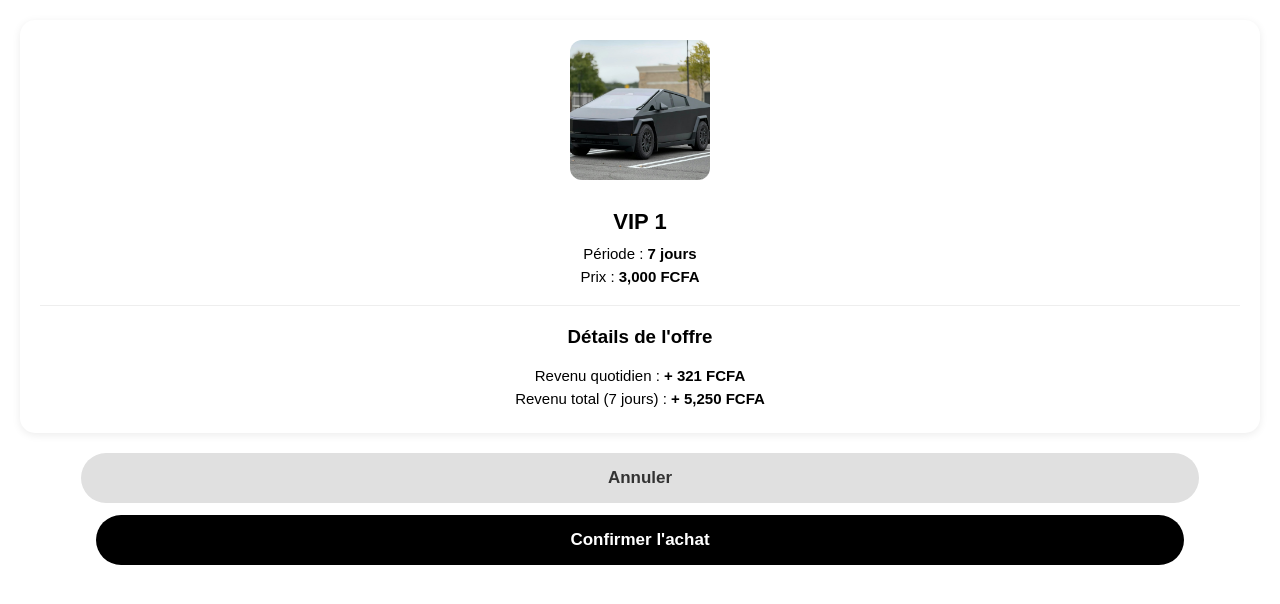
After one commit to fredogary7-rgb/Cyber, a Flask app: page /offres_noel/confirmer/1 in a window 1280 px wide. The commit adds this page. Shown: the top 604 px of the page. Run offline with Flask 3, Linux system fonts and the light colour scheme; the visitor is signed in with stand-in values (Sample User, id 1); some libraries are stand-ins or nearby versions.

Commit message:
Mise à jour de la page

```diff
--- a/app.py
+++ b/app.py
@@ -706,6 +706,130 @@ def wallet_setup_page():
 
     return render_template("wallet_setup.html")
 
+
+# 🎄 Offres Noël
+OFFRES_NOEL = [
+    {"id": 1, "nom": "VIP 1", "prix": 3000,
+     "revenu_journalier": int((3000 * 0.75) / 7), "duree": 7,
+     "revenu_total": int(3000 * 1.75), "image": "cyber1.jpg"},
+
+    {"id": 2, "nom": "VIP 2", "prix": 8000,
+     "revenu_journalier": int((8000 * 0.75) / 7), "duree": 7,
+     "revenu_total": int(8000 * 1.75), "image": "cyber2.jpg"},
+
+    {"id": 3, "nom": "VIP 3", "prix": 20000,
+     "revenu_journalier": int((20000 * 0.75) / 7), "duree": 7,
+     "revenu_total": int(20000 * 1.75), "image": "cyber3.jpg"},
+
+    {"id": 4, "nom": "VIP 4", "prix": 40000,
+     "revenu_journalier": int((40000 * 0.75) / 7), "duree": 7,
+     "revenu_total": int(40000 * 1.75), "image": "cyber4.jpg"},
+
+    {"id": 5, "nom": "VIP 5", "prix": 90000,
+     "revenu_journalier": int((90000 * 0.75) / 7), "duree": 7,
+     "revenu_total": int(90000 * 1.75), "image": "cyber5.jpg"},
+
+    {"id": 6, "nom": "VIP 6", "prix": 180000,
+     "revenu_journalier": int((180000 * 0.75) / 7), "duree": 7,
+     "revenu_total": int(180000 * 1.75), "image": "cyber6.jpg"},
+
+    {"id": 7, "nom": "VIP 7", "prix": 400000,
+     "revenu_journalier": int((400000 * 0.75) / 7), "duree": 7,
+     "revenu_total": int(400000 * 1.75), "image": "cyber7.jpg"},
+
+    {"id": 8, "nom": "VIP 8", "prix": 800000,
+     "revenu_journalier": int((800000 * 0.75) / 7), "duree": 7,
+     "revenu_total": int(800000 * 1.75), "image": "cyber8.jpg"}
+]
+
+@app.route("/offres_noel")
+@login_required
+def offres_noel_page():
+    phone = get_logged_in_user_phone()
+    user = User.query.filter_by(phone=phone).first()
+
+    max_invest = db.session.query(db.func.max(Investissement.montant)) \
+        .filter_by(phone=phone, actif=True).scalar() or 0
+
+    return render_template(
+        "offres_noel.html",
+        user=user,
+        produits=OFFRES_NOEL,
+        max_invest=max_invest
+    )
+
+
+@app.route("/offres_noel/valider/<int:prod_id>", methods=["POST"])
+@login_required
+def valider_offre_noel(prod_id):
+    phone = get_logged_in_user_phone()
+    user = User.query.filter_by(phone=phone).first()
+
+    produit = next((p for p in OFFRES_NOEL if p["id"] == prod_id), None)
+    if not produit:
+        flash("Offre introuvable.", "danger")
+        return redirect(url_for("offres_noel_page"))
+
+    montant = produit["prix"]
+
+    if user.solde_total < montant:
+        flash("Solde insuffisant.", "danger")
+        return redirect(url_for("offres_noel_page"))
+
+    # Enregistrer en attente de confirmation
+    return redirect(url_for("confirmer_offre_noel", prod_id=prod_id))
+
+
+@app.route("/offres_noel/confirmer/<int:prod_id>", methods=["GET", "POST"])
+@login_required
+def confirmer_offre_noel(prod_id):
+    phone = get_logged_in_user_phone()
+    user = User.query.filter_by(phone=phone).first()
+
+    # Recherche du produit
+    produit = next((p for p in OFFRES_NOEL if p["id"] == prod_id), None)
+    if not produit:
+        flash("Offre introuvable.", "danger")
+        return redirect(url_for("offres_noel_page"))
+
+    montant = produit["prix"]
+    revenu_journalier = produit["revenu_journalier"]
+    revenu_total = produit["revenu_total"]
+    # --- Affichage du template (GET)
+    if request.method == "GET":
+        return render_template(
+            "confirm_noel.html",
+            p=produit,  # clé `p` pour correspondre au template
+            revenu_total=revenu_total,
+            user=user
+        )
+
+    # --- Validation de l’achat (POST)
+    if float(user.solde_total or 0) < montant:
+        flash("Solde insuffisant.", "danger")
+        return redirect(url_for("offres_noel_page"))
+
+    # Débiter le solde
+    user.solde_total -= montant
+
+    # Créer un investissement
+    inv = Investissement(
+        phone=phone,
+        montant=montant,
+        revenu_journalier=revenu_journalier,
+        duree=7,
+        actif=True
+    )
+    db.session.add(inv)
+    db.session.commit()
+
+    # Page de chargement / confirmation
+    return render_template(
+        "achat_rapide_loader.html",
+        produit=produit,
+        montant=montant
+    )
+
 @app.route("/retrait", methods=["GET", "POST"])
 @login_required
 def retrait_page():
--- /dev/null
+++ b/templates/confirm_noel.html
@@ -0,0 +1,92 @@
+<!DOCTYPE html>
+<html lang="fr">
+<head>
+<meta charset="UTF-8">
+<meta name="viewport" content="width=device-width, initial-scale=1.0">
+<title>Confirmer l'achat - {{ p.nom if p else 'Offre' }}</title>
+
+<style>
+    body {
+        background: #fff;
+        font-family: 'Poppins', sans-serif;
+        margin: 0;
+        padding: 0;
+        text-align: center;
+    }
+
+    .card {
+        background: white;
+        margin: 20px;
+        padding: 20px;
+        border-radius: 15px;
+        box-shadow: 0 2px 8px rgba(0,0,0,0.08);
+    }
+
+    img.product-img {
+        width: 140px;
+        height: 140px;
+        border-radius: 12px;
+        object-fit: cover;
+        margin-bottom: 15px;
+    }
+
+    p {
+        font-size: 15px;
+        margin: 6px 0;
+    }
+
+    h2 {
+        margin: 10px 0;
+        font-size: 22px;
+    }
+
+    .btn {
+        background: black;
+        color: white;
+        padding: 15px;
+        width: 85%;
+        margin: 12px auto;
+        border-radius: 30px;
+        border: none;
+        font-size: 17px;
+        font-weight: bold;
+        display: block;
+        cursor: pointer;
+        text-decoration: none;
+    }
+
+    .btn-cancel {
+        background: #e0e0e0;
+        color: #333;
+    }
+</style>
+</head>
+<body>
+
+<div class="card">
+    <img src="{{ url_for('static', filename='images/' + p.image) }}"
+         alt="Image de l'offre {{ p.nom }}"
+         class="product-img">
+
+    <h2>{{ p.nom }}</h2>
+
+    <p>Période : <b>7 jours</b></p>
+    <p>Prix : <b>{{ "{:,.0f}".format(p.prix) }} FCFA</b></p>
+
+    <hr style="border: 0; border-top: 1px solid #eee; margin: 20px 0;">
+
+    <h3>Détails de l'offre</h3>
+    <p>Revenu quotidien : <b>+ {{ "{:,.0f}".format(p.revenu_journalier) }} FCFA</b></p>
+    <p>Revenu total (7 jours) : <b>+ {{ "{:,.0f}".format(revenu_total) }} FCFA</b></p>
+</div>
+
+<a href="{{ url_for('offres_noel_page') }}" class="btn btn-cancel" role="button">
+    Annuler
+</a>
+
+<form method="POST" action="{{ url_for('confirmer_offre_noel', prod_id=p.id) }}">
+    <button class="btn" type="submit">Confirmer l'achat</button>
+</form>
+
+</body>
+</html>
--- a/templates/profile.html
+++ b/templates/profile.html
@@ -221,11 +221,11 @@
         </div>
     </a>
 
-    <a href="/langue">
+    <a href="/offres_noel">
     <div class="menu-item">
         <div class="menu-left">
             <img src="https://cdn-icons-png.flaticon.com/512/4781/4781517.png">
-            <span>Paramètres de langue</span>
+            <span>Offres De Noël</span>
         </div>
         <span>›</span>
     </div>
```
Also changed, not shown: templates/offres_noel.html (added, +101 -0 lines).
